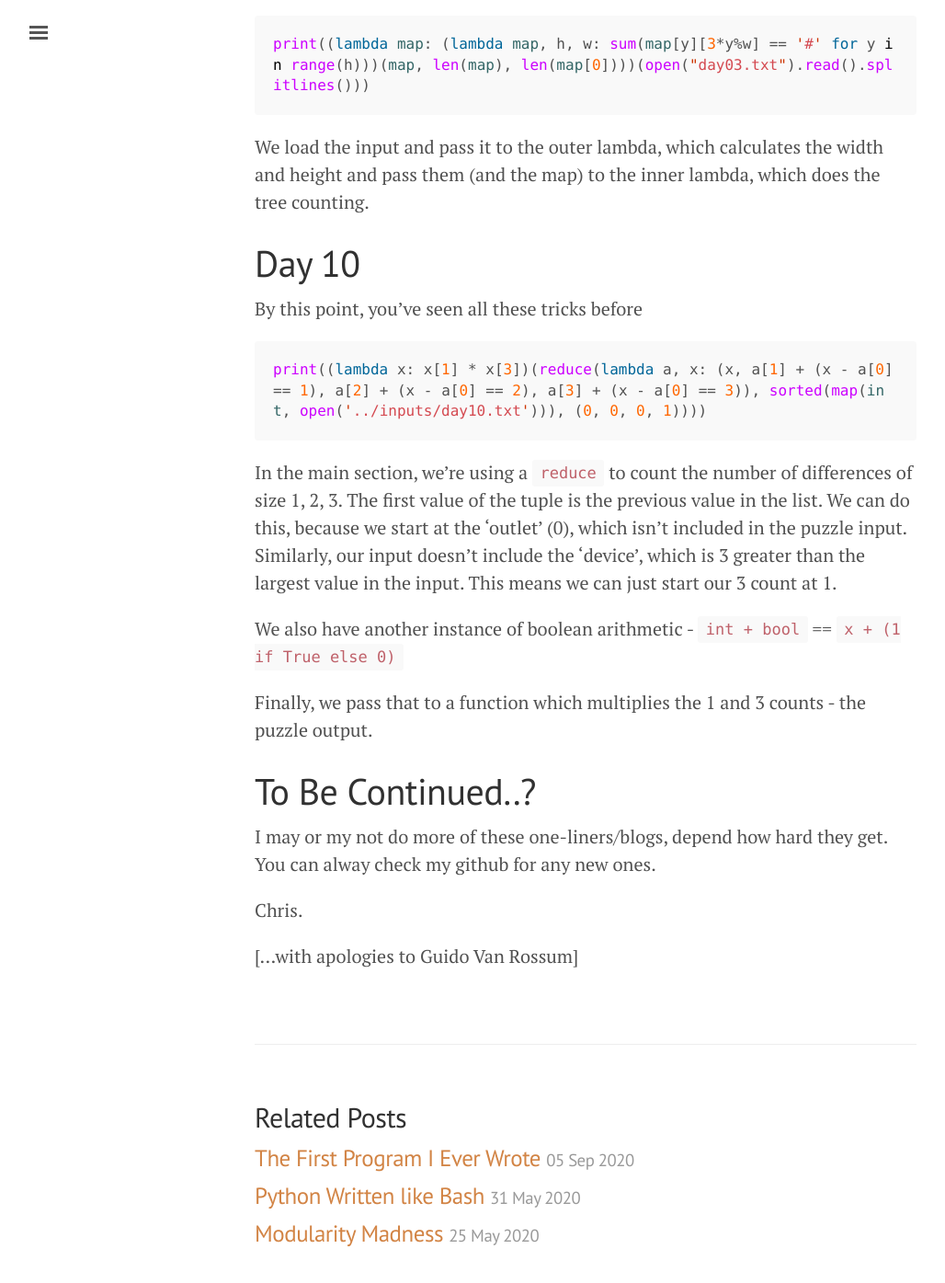
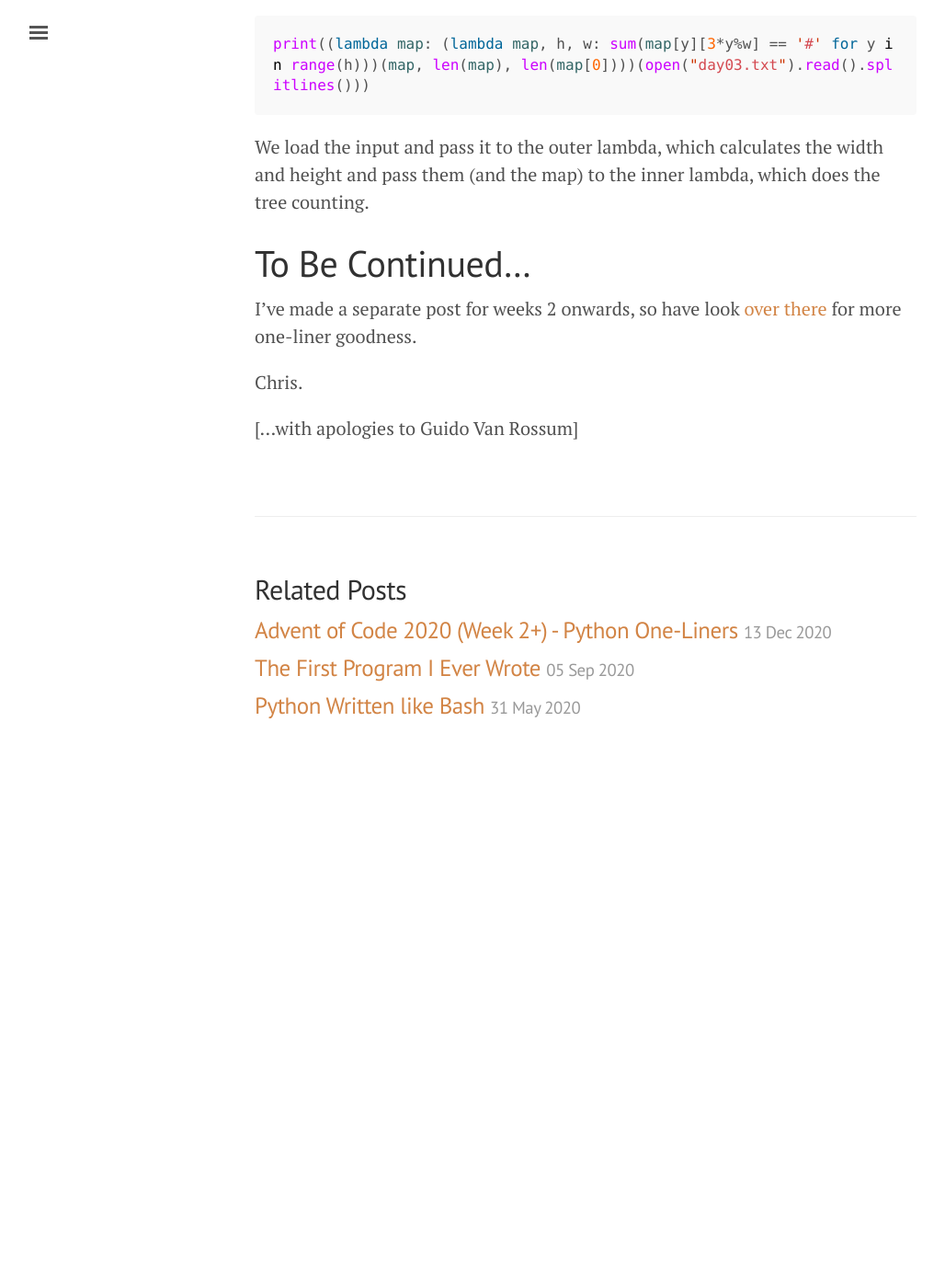
Before and after one commit to oatzy/oatzy.github.io, a Jekyll site: the page built from _posts/2020-12-06-advent-of-code-2020-python-oneliners.md, in a window 1280 px wide and 1400 px high, scrolled down 7723 px. Shown: the top 1395 px of the window at 92% size, without its empty margins (3-1031 px from the left). Built offline with Jekyll 4.4.1, drawn with Linux system fonts in a browser that asks for light colours; after the commit the page ends 8567 px from its top, so only the background shows below that.

Commit message:
new post: Advent of Code One-liners, part 2

````diff
--- a/_posts/2020-12-06-advent-of-code-2020-python-oneliners.md
+++ b/_posts/2020-12-06-advent-of-code-2020-python-oneliners.md
@@ -233,24 +233,10 @@ print((lambda map: (lambda map, h, w: sum(map[y][3*y%w] == '#' for y in range(h)
 
 We load the input and pass it to the outer lambda, which calculates the width and height and pass them (and the map) to the inner lambda, which does the tree counting.
 
-# Day 10
 
-By this point, you've seen all these tricks before
+# To Be Continued...
 
-```python
-print((lambda x: x[1] * x[3])(reduce(lambda a, x: (x, a[1] + (x - a[0] == 1), a[2] + (x - a[0] == 2), a[3] + (x - a[0] == 3)), sorted(map(int, open('../inputs/day10.txt'))), (0, 0, 0, 1))))
-```
-
-In the main section, we're using a `reduce` to count the number of differences of size 1, 2, 3. The first value of the tuple is the previous value in the list. We can do this, because we start at the 'outlet' (0), which isn't included in the puzzle input. Similarly, our input doesn't include the 'device', which is 3 greater than the largest value in the input. This means we can just start our 3 count at 1.
-
-We also have another instance of boolean arithmetic - `int + bool` == `x + (1 if True else 0)`
-
-Finally, we pass that to a function which multiplies the 1 and 3 counts - the puzzle output.
-
-
-# To Be Continued..?
-
-I may or my not do more of these one-liners/blogs, depend how hard they get. You can alway check my github for any new ones.
+I've made a separate post for weeks 2 onwards, so have look [over there](https://oatzy.github.io/2020/12/13/advent-of-code-2020-week2-oneliners.html) for more one-liner goodness.
 
 
 Chris.
````
Also changed, not shown: other parts of _posts/2020-12-06-advent-of-code-2020-python-oneliners.md (+1 -1 lines), _posts/2020-12-13-advent-of-code-2020-week2-oneliners.md (added, +52 -0 lines).
